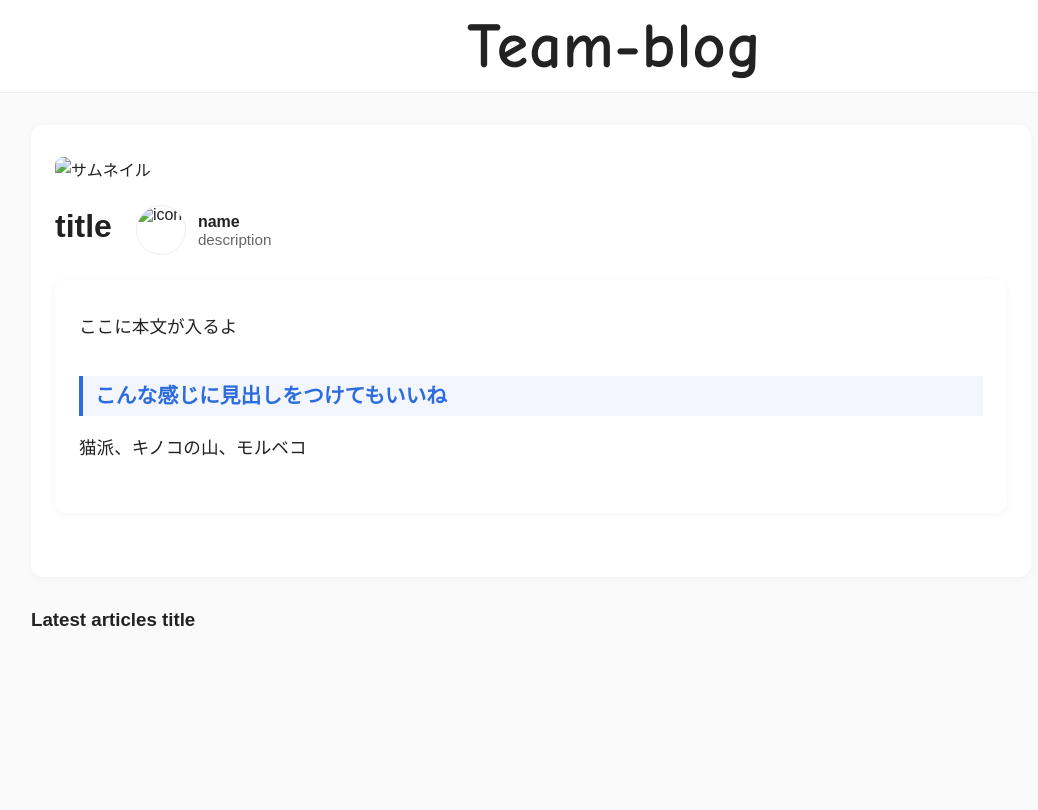
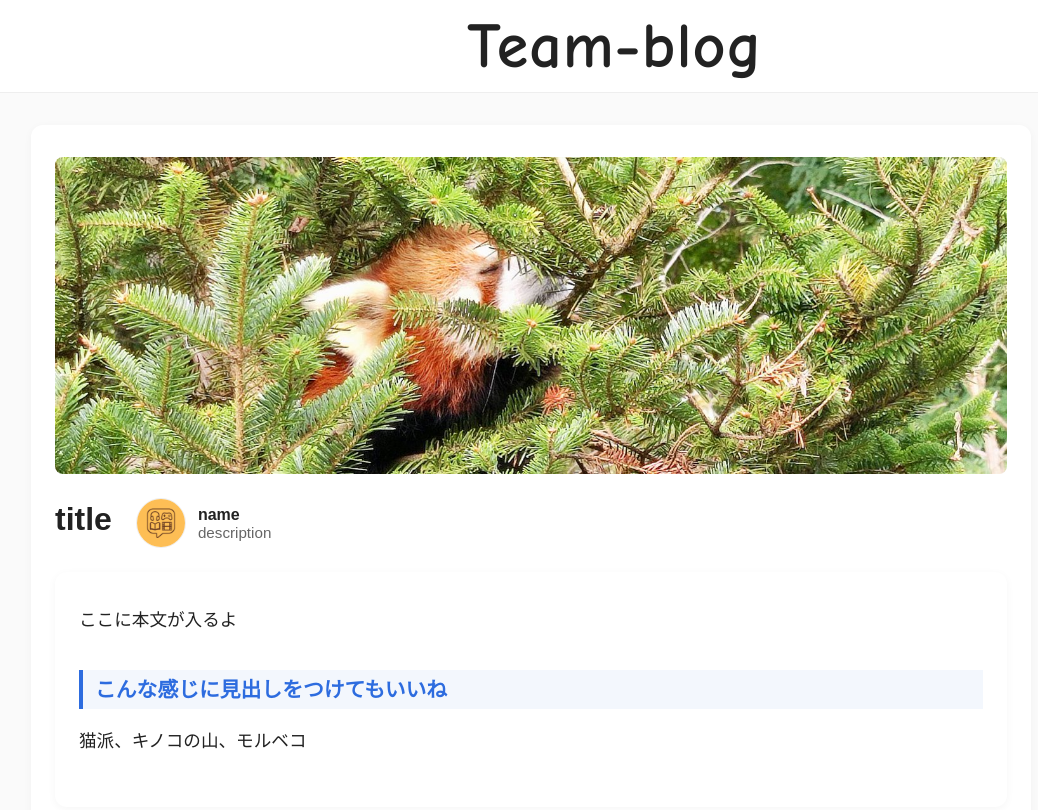
Before and after one commit to kuraryu405/team, a plain HTML site: page articles/taiyo-1.html in a window 1280 px wide. Shown: the top 810 px of the page, without its empty margins (25-1063 px from the left). Drawn offline with Linux system fonts and the light colour scheme.

Commit message:
パスの修正その２

```diff
--- a/articles/taiyo-1.html
+++ b/articles/taiyo-1.html
@@ -18,13 +18,13 @@
     <main>
         <article class="article-conteiner">
             <div class="thumbnail-img">
-                <img src="images/header-img.png" alt="サムネイル">
+                <img src="../images/header-img.png" alt="サムネイル">
             </div>
 
             <div class="article-header">
                 <h1 class="title">title</h1>
                 <div class="author-info">
-                    <img src="images/logo.png" alt="icon">
+                    <img src="../images/logo.png" alt="icon">
                     <div class="author-details">
                         <p class="author-name">name</p>
                         <p class="description">description</p>
```
